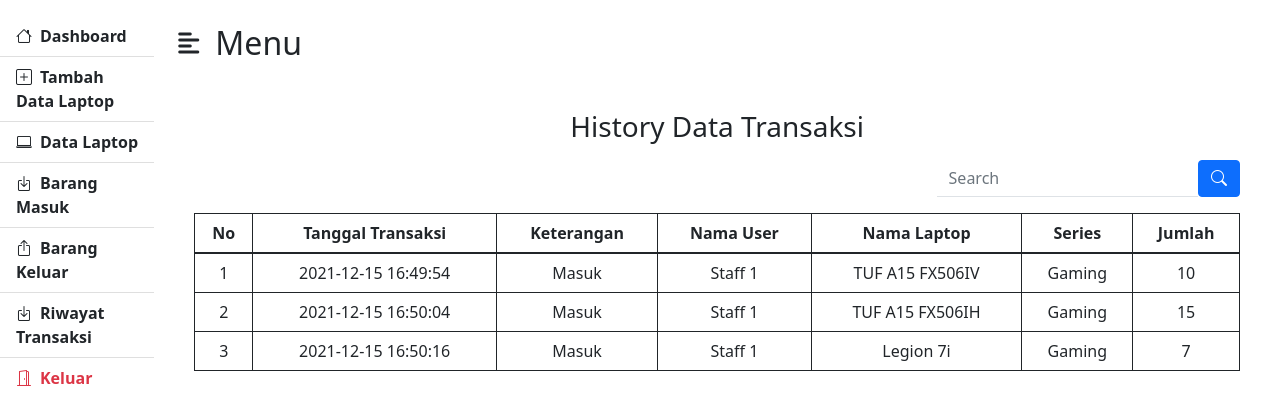
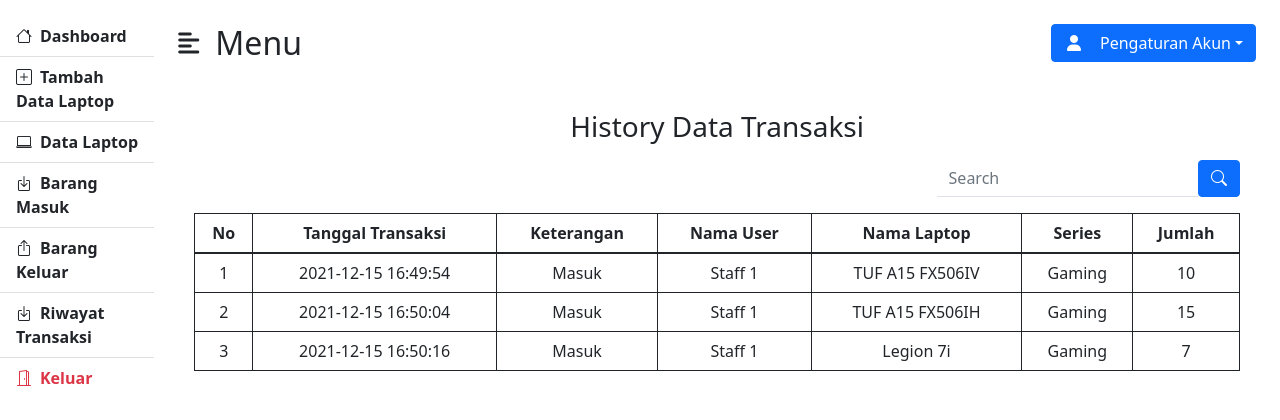
Before and after one commit to 19032-MuhammadRaffi/KS_5F_Kelompok1, a PHP site: page /staff/rekap_transaksi.php in a window 1280 px wide. Shown: the top 420 px of the page. Run offline with PHP 8.4, Linux system fonts and the light colour scheme; a user stored in the database is signed in; data comes from the database, SQL or seed files in the repository; tables that the repository leaves empty hold one stand-in row (values such as "Sample post"); some libraries are stand-ins or nearby versions.

Commit message:
Update rekap_transaksi.php

```diff
--- a/staff/rekap_transaksi.php
+++ b/staff/rekap_transaksi.php
@@ -13,9 +13,20 @@
         <?php include 'sidebar.php'; ?>
         <div id="page-content-wrapper">
             <nav class="navbar navbar-expand-lg navbar-light py-4 px-4">
-                <div class="d-flex align-items-center">
+                <div class="d-flex align-items-center me-auto">
                     <i class="fas fa-align-left fs-4 me-3" id="menu-toggle"></i>
                     <h2 class="fs-2 m-0">Menu</h2>
+                </div>
+                <div class="dropdown">
+                    <a class="btn btn-primary dropdown-toggle" href="#" role="button" id="dropdownMenuLink" data-bs-toggle="dropdown" aria-expanded="false"><i class="fas fa-user fa-fw me-3"></i>Pengaturan Akun</a>
+                    <ul class="dropdown-menu" aria-labelledby="dropdownMenuLink">
+                        <li>
+                            <button type="button" class="dropdown-item" data-bs-toggle="modal" data-bs-target="#edit<?php echo $id_user ?>">
+                            <i class="fas fa-cog me-3"></i>Setting</button>
+                        </li>
+                        <div class="dropdown-divider"></div>
+                        <li><a class="dropdown-item text-danger" href="../logout.php" name="logout"><i class="fas fa-sign-out-alt me-3"></i>Logout</a></li>
+                    </ul>
                 </div>
             </nav>
             <div class="container-fluid px-4">
```
